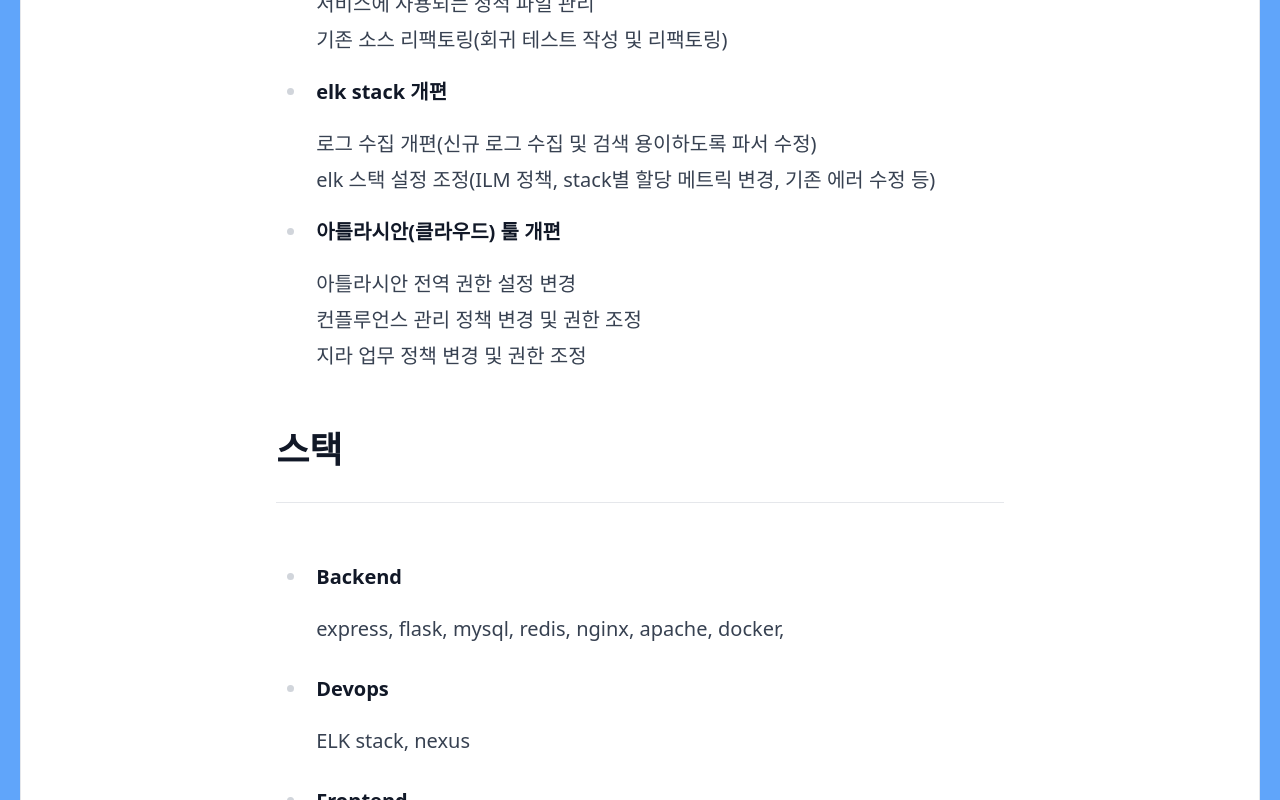
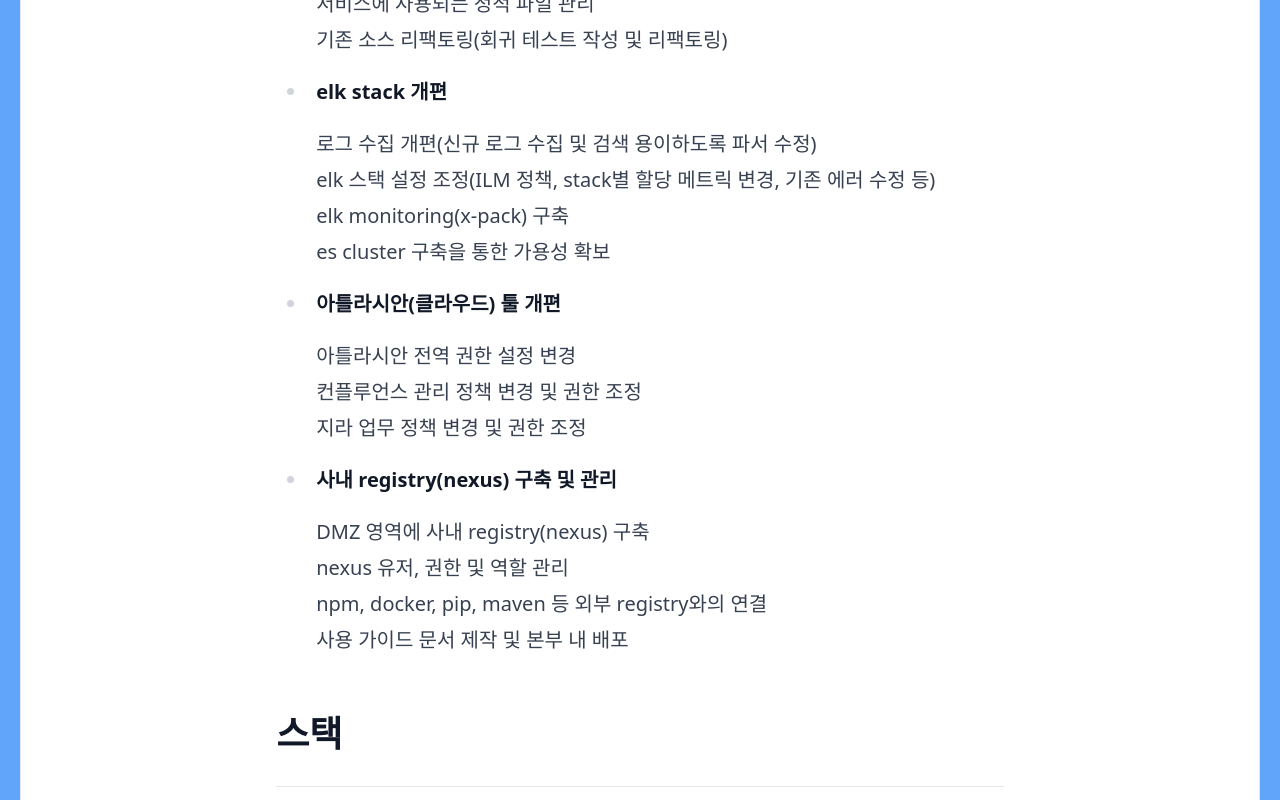
Before and after one commit to OTKRyu/OTKRyu.github.io, a Next.js app: page /about in a window 1280 px wide. Shown: the part 2080-2880 px from the top of the page. Built offline with nearby package versions, Linux system fonts and the light colour scheme.

Commit message:
feat: update about

```diff
--- a/pages/about.js
+++ b/pages/about.js
@@ -111,6 +111,10 @@
                   <br></br>
                   elk 스택 설정 조정(ILM 정책, stack별 할당 메트릭 변경, 기존
                   에러 수정 등)
+                  <br></br>
+                  elk monitoring(x-pack) 구축
+                  <br></br>
+                  es cluster 구축을 통한 가용성 확보
                 </p>
               </div>
             </li>
@@ -126,13 +130,27 @@
                 </p>
               </div>
             </li>
+            <li>
+              <div>
+                <strong>사내 registry(nexus) 구축 및 관리</strong>
+                <p>
+                  DMZ 영역에 사내 registry(nexus) 구축
+                  <br></br>
+                  nexus 유저, 권한 및 역할 관리
+                  <br></br>
+                  npm, docker, pip, maven 등 외부 registry와의 연결
+                  <br></br>
+                  사용 가이드 문서 제작 및 본부 내 배포
+                </p>
+              </div>
+            </li>
           </ul>
           <h2>스택</h2>
           <hr></hr>
           <ul>
             <li>
               <strong>Backend</strong>
-              <p>express, flask, mysql, redis, nginx, apache, docker,</p>
+              <p>express, flask, mysql, redis, nginx, apache, docker, linux</p>
             </li>
             <li>
               <strong>Devops</strong>
```
